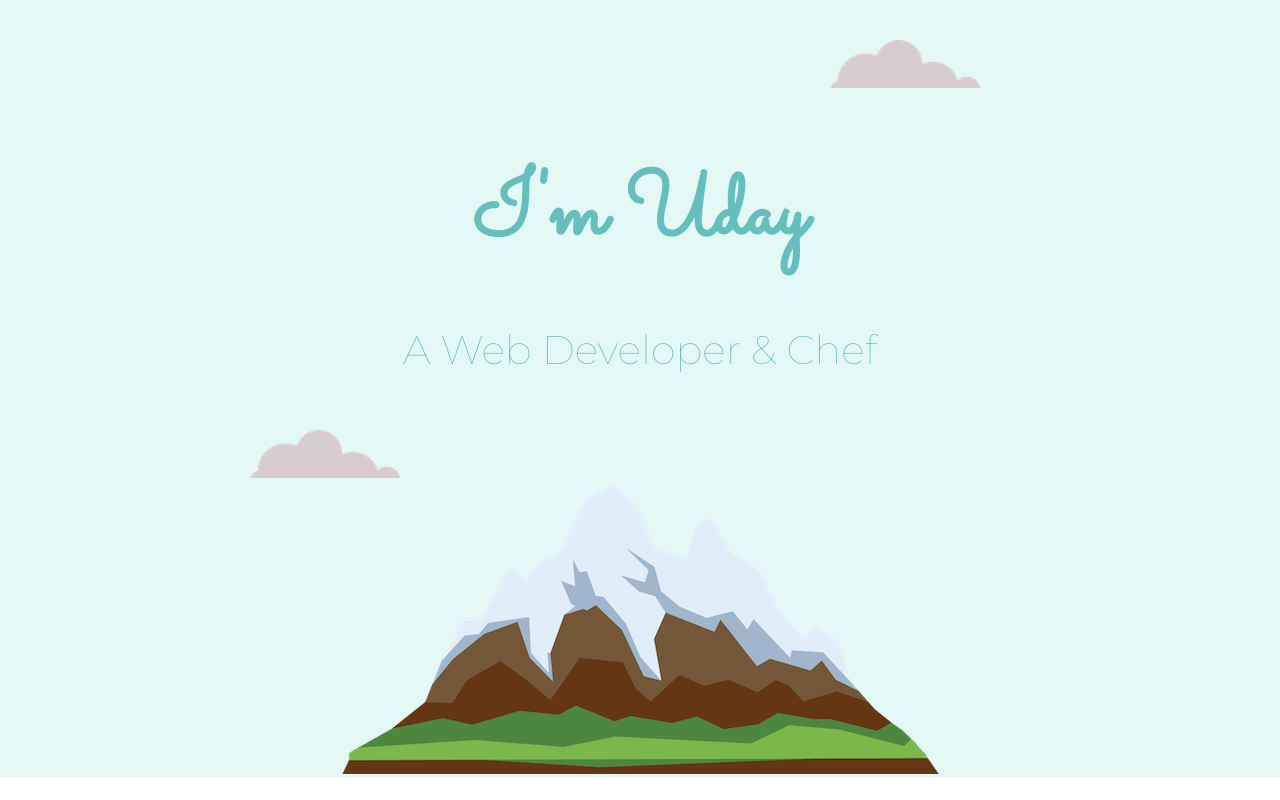
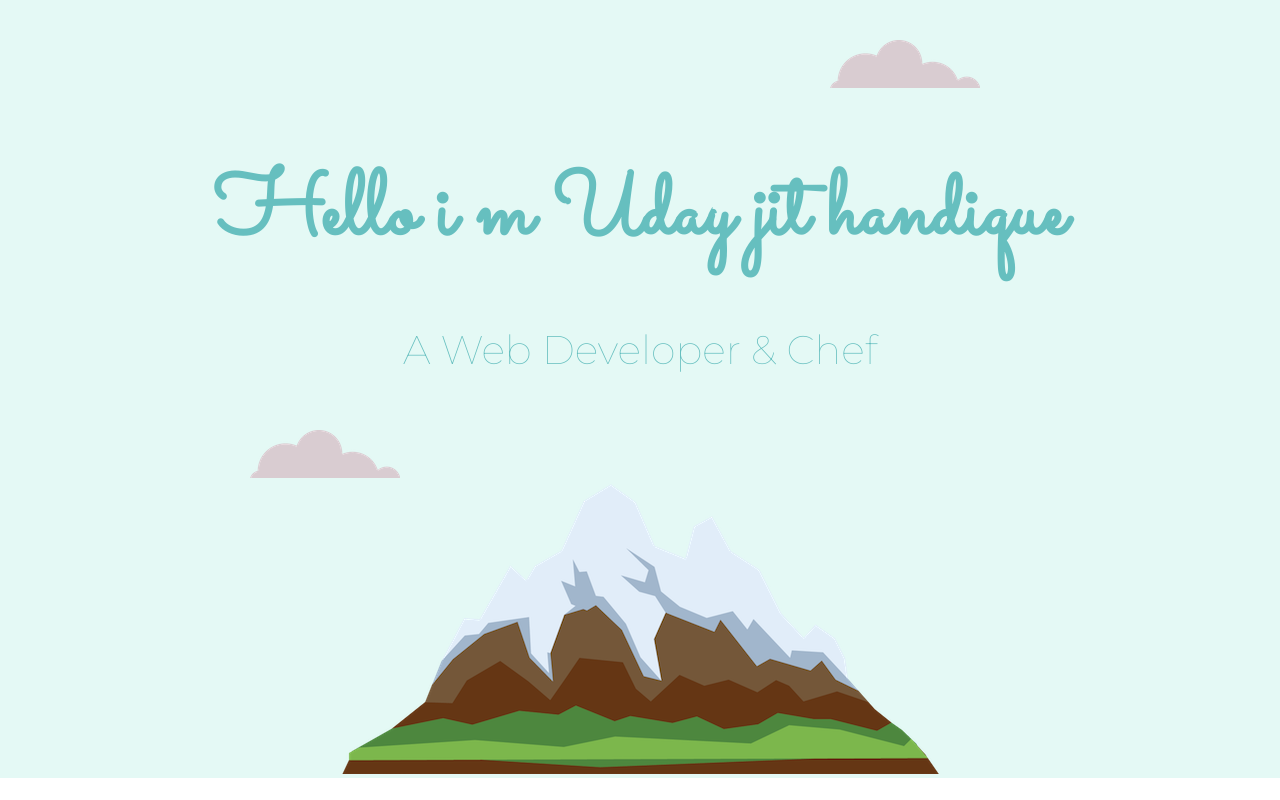
Before and after one commit to uday9365/mysite, a plain HTML site: page index.html in a window 1280 px wide. Shown: the top 800 px of the page. Drawn offline with Linux system fonts and the light colour scheme.

Commit message:
Name change

```diff
--- a/index.html
+++ b/index.html
@@ -10,7 +10,7 @@
   <body>
   <div class="top-container">
     <img class="top-cloud"src="images/cloud.png" alt="cloud-img">
-    <h1>I'm Uday</h1>
+    <h1>Hello i m Uday jit handique</h1>
     <h2>A Web Developer & Chef</h2>
     <img class="bottom-cloud" src="images/cloud.png" alt="cloud-img">
     <img src="images/mountain.png" alt="mountain-img">
```
